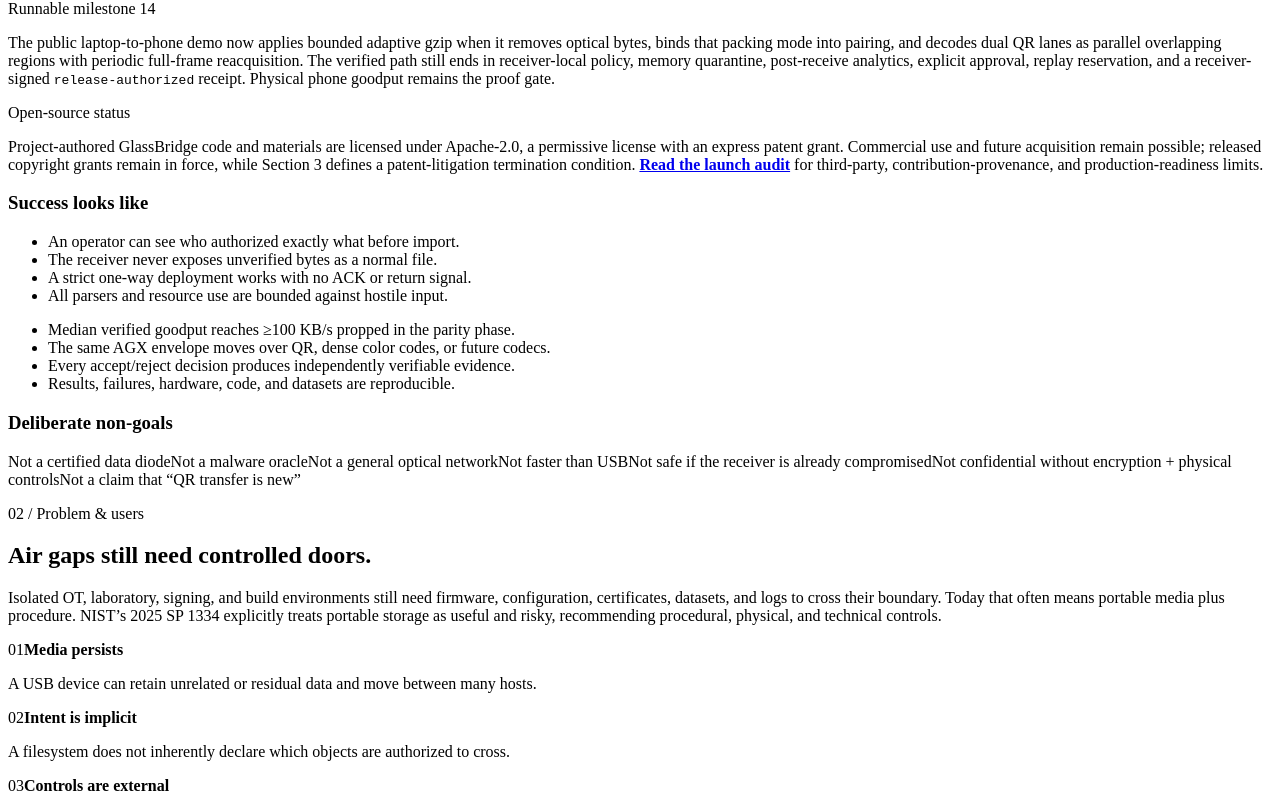
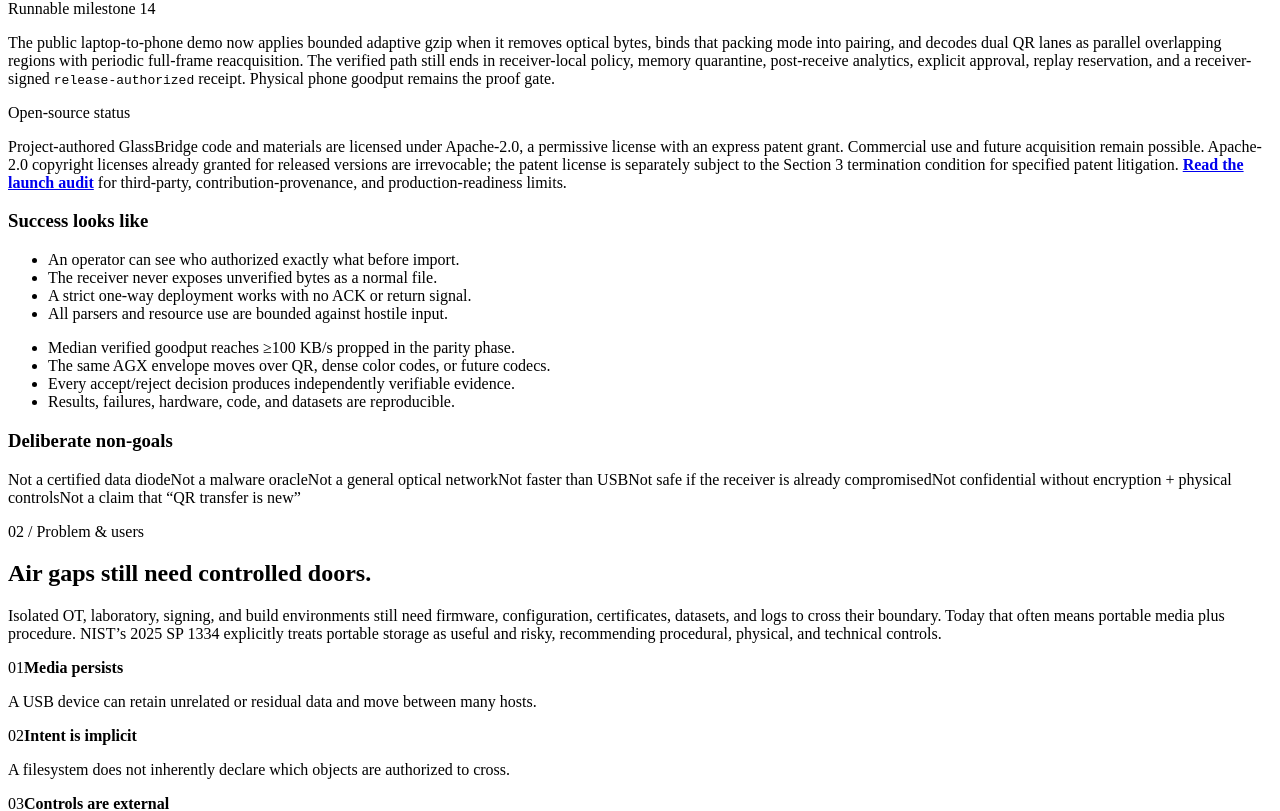
Before and after one commit to humancto/glass-bridge, a React (Vite) app: page / in a window 1280 px wide. Shown: the part 1412-2223 px from the top of the page. Built offline with nearby package versions, Linux system fonts and the light colour scheme.

Commit message:
Clarify Apache patent termination

```diff
--- a/app/page.tsx
+++ b/app/page.tsx
@@ -249,7 +249,7 @@
               <p>The public laptop-to-phone demo now applies bounded adaptive gzip when it removes optical bytes, binds that packing mode into pairing, and decodes dual QR lanes as parallel overlapping regions with periodic full-frame reacquisition. The verified path still ends in receiver-local policy, memory quarantine, post-receive analytics, explicit approval, replay reservation, and a receiver-signed <code>release-authorized</code> receipt. Physical phone goodput remains the proof gate.</p>
             </Callout>
             <Callout label="Open-source status" tone="amber">
-              <p>Project-authored GlassBridge code and materials are licensed under Apache-2.0, a permissive license with an express patent grant. Commercial use and future acquisition remain possible; released copyright grants remain in force, while Section 3 defines a patent-litigation termination condition. <a href={readinessHref} target="_blank" rel="noreferrer"><strong>Read the launch audit</strong></a> for third-party, contribution-provenance, and production-readiness limits.</p>
+              <p>Project-authored GlassBridge code and materials are licensed under Apache-2.0, a permissive license with an express patent grant. Commercial use and future acquisition remain possible. Apache-2.0 copyright licenses already granted for released versions are irrevocable; the patent license is separately subject to the Section 3 termination condition for specified patent litigation. <a href={readinessHref} target="_blank" rel="noreferrer"><strong>Read the launch audit</strong></a> for third-party, contribution-provenance, and production-readiness limits.</p>
             </Callout>
             <h3>Success looks like</h3>
             <div className="check-grid">
@@ -745,7 +745,7 @@
             </div>
             <h3>Licensing and prior-art notes</h3>
             <div className="legal-note">
-              <div><strong>Project license</strong><p>Project-authored GlassBridge code and materials are licensed under Apache-2.0, providing a permissive copyright grant and explicit patent terms. Released copyright grants are irrevocable; Section 3 preserves a patent-litigation termination condition. Third-party components retain their own terms. Review contributor agreements with counsel before pursuing any future exclusive dual-license model.</p></div>
+              <div><strong>Project license</strong><p>Project-authored GlassBridge code and materials are licensed under Apache-2.0, providing a permissive copyright grant and explicit patent terms. Apache-2.0 copyright licenses already granted for released versions are irrevocable; the patent license is separately subject to the Section 3 termination condition for specified patent litigation. Third-party components retain their own terms. Review contributor agreements with counsel before pursuing any future exclusive dual-license model.</p></div>
               <div><strong>Dependency isolation</strong><p>Track every codec/FEC dependency and license in an automated inventory. libcimbar is MPL-2.0; TXQR and Decimen identify MIT; qram identifies BSD-3-Clause. Reuse only under compatible terms and preserve notices.</p></div>
               <div><strong>RaptorQ caution</strong><p>RFC 6330 is an IETF standard and has associated IETF IPR disclosures, including Qualcomm #1958. An RFC is not a blanket patent license. Keep FEC pluggable, use LT for the clean baseline, and obtain qualified legal review before shipping or marketing a RaptorQ implementation.</p></div>
               <div><strong>No legal conclusion here</strong><p>This document is a technical planning artifact, not a patent landscape, license opinion, or freedom-to-operate analysis. Search claims, jurisdictions, expiration, continuations, and current license text with counsel before commercial release.</p></div>
```
Also changed, not shown: research/GlassBridge_AGX_PRD.html (+2 -2 lines).
